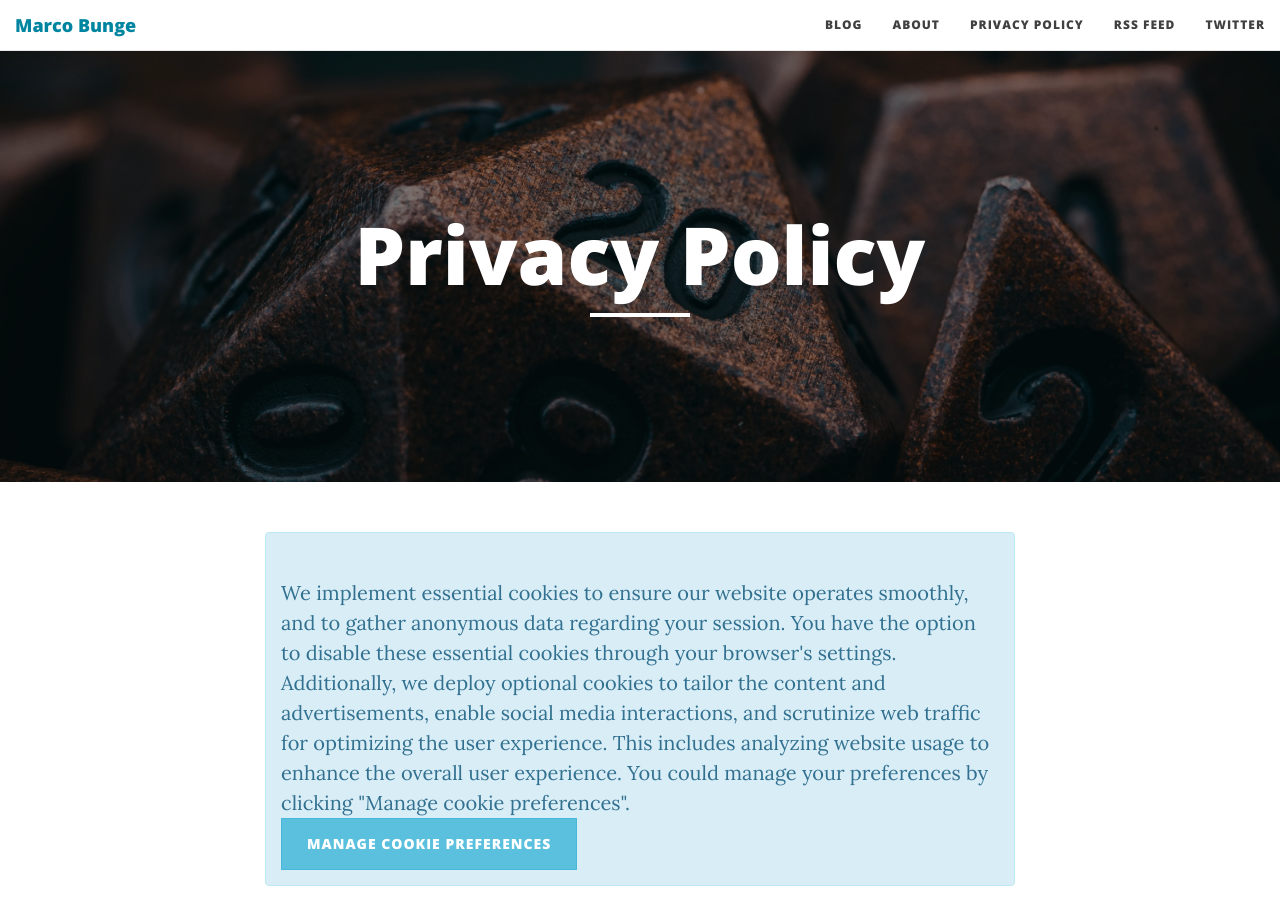
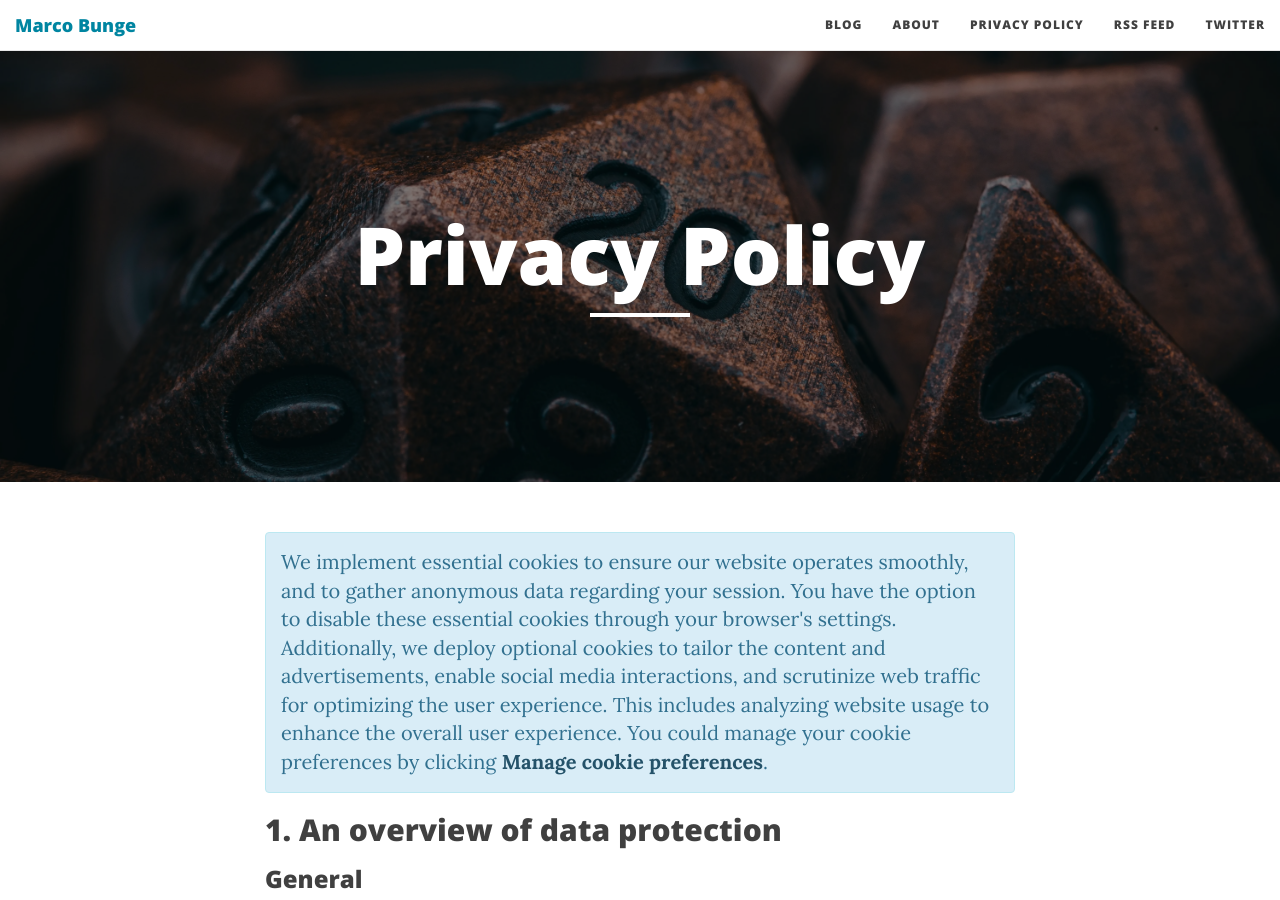
Before and after one commit to mbunge/mbunge.github.io, a Jekyll site: the page built from privacy-policy.html, in a window 1280 px wide and 900 px high. Built offline with Jekyll 4.4.1, drawn with Linux system fonts in a browser that asks for light colours; comment, search, counter and statistics services are not loaded; some of the changed text lies outside the part shown.

Commit message:
Update preferences selection

```diff
--- a/privacy-policy.html
+++ b/privacy-policy.html
@@ -5,10 +5,7 @@ permalink: /privacy-policy
 ---
 
 <div class="alert alert-info" role="alert">
-    <p>
-        We implement essential cookies to ensure our website operates smoothly, and to gather anonymous data regarding your session. You have the option to disable these essential cookies through your browser's settings. Additionally, we deploy optional cookies to tailor the content and advertisements, enable social media interactions, and scrutinize web traffic for optimizing the user experience. This includes analyzing website usage to enhance the overall user experience. You could manage your preferences by clicking "Manage cookie preferences".
-    </p>
-    <button type="button" class="btn btn-info" data-cc="show-preferencesModal">Manage cookie preferences</button>
+    We implement essential cookies to ensure our website operates smoothly, and to gather anonymous data regarding your session. You have the option to disable these essential cookies through your browser's settings. Additionally, we deploy optional cookies to tailor the content and advertisements, enable social media interactions, and scrutinize web traffic for optimizing the user experience. This includes analyzing website usage to enhance the overall user experience. You could manage your cookie preferences by clicking <a class="alert-link" data-cc="show-preferencesModal">Manage cookie preferences</a>.
 </div>
 
 <h2>1. An overview of data protection</h2>
@@ -76,6 +73,9 @@ permalink: /privacy-policy
 <p>If SSL or TLS encryption is activated, the data you transfer to us cannot be read by third parties.</p>
 <h2>3. Data collection on our website</h2>
 <h3>Cookies</h3>
+<div class="alert alert-info" role="alert">
+    You could manage your cookie preferences by clicking <a class="alert-link" data-cc="show-preferencesModal">Manage cookie preferences</a>.
+</div>
 <p>Some of our web pages use cookies. Cookies do not harm your computer and do not contain any viruses. Cookies help
     make our website more user-friendly, efficient, and secure. Cookies are small text files that are stored on your
     computer and saved by your browser.</p>
```
